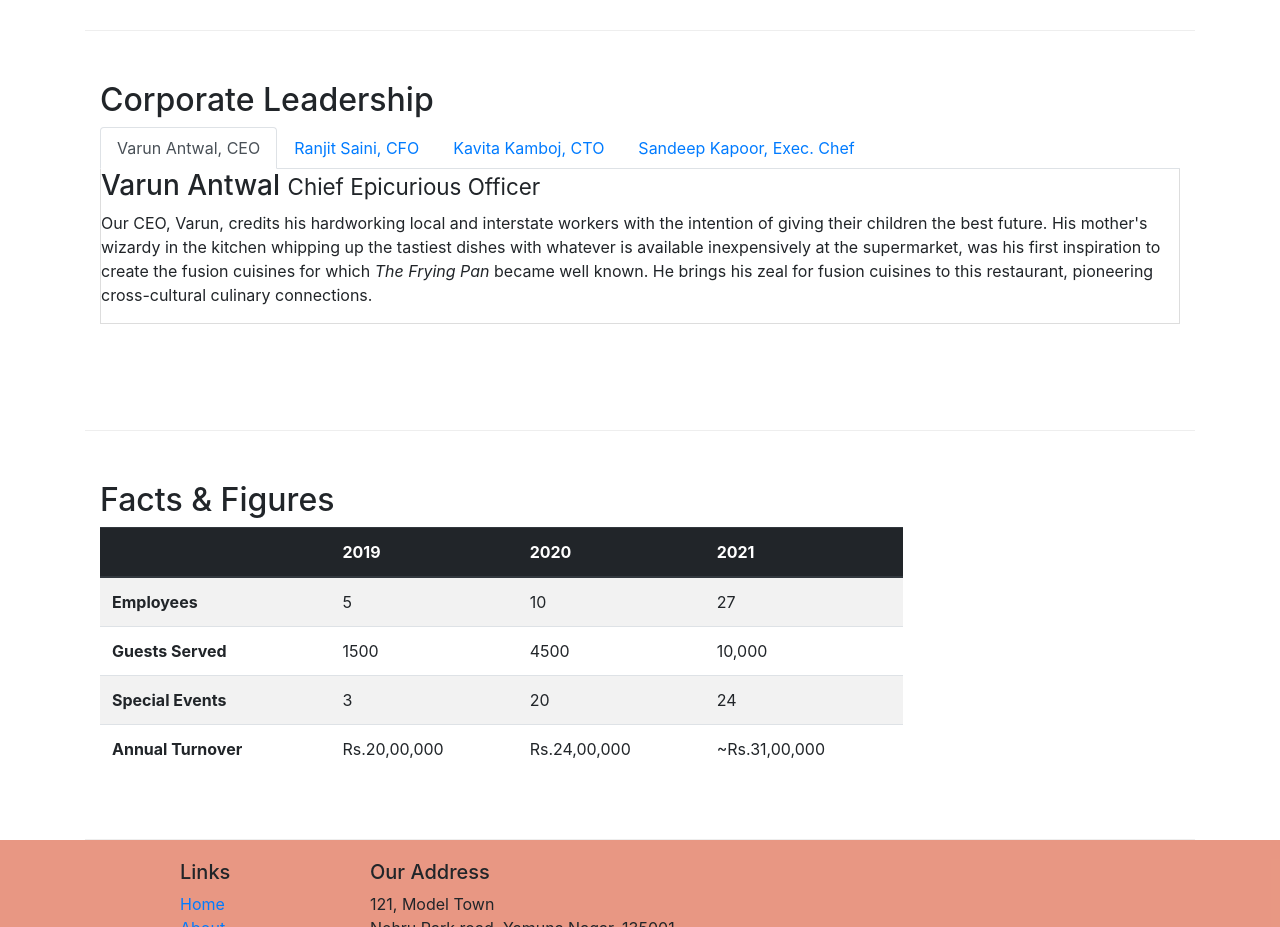
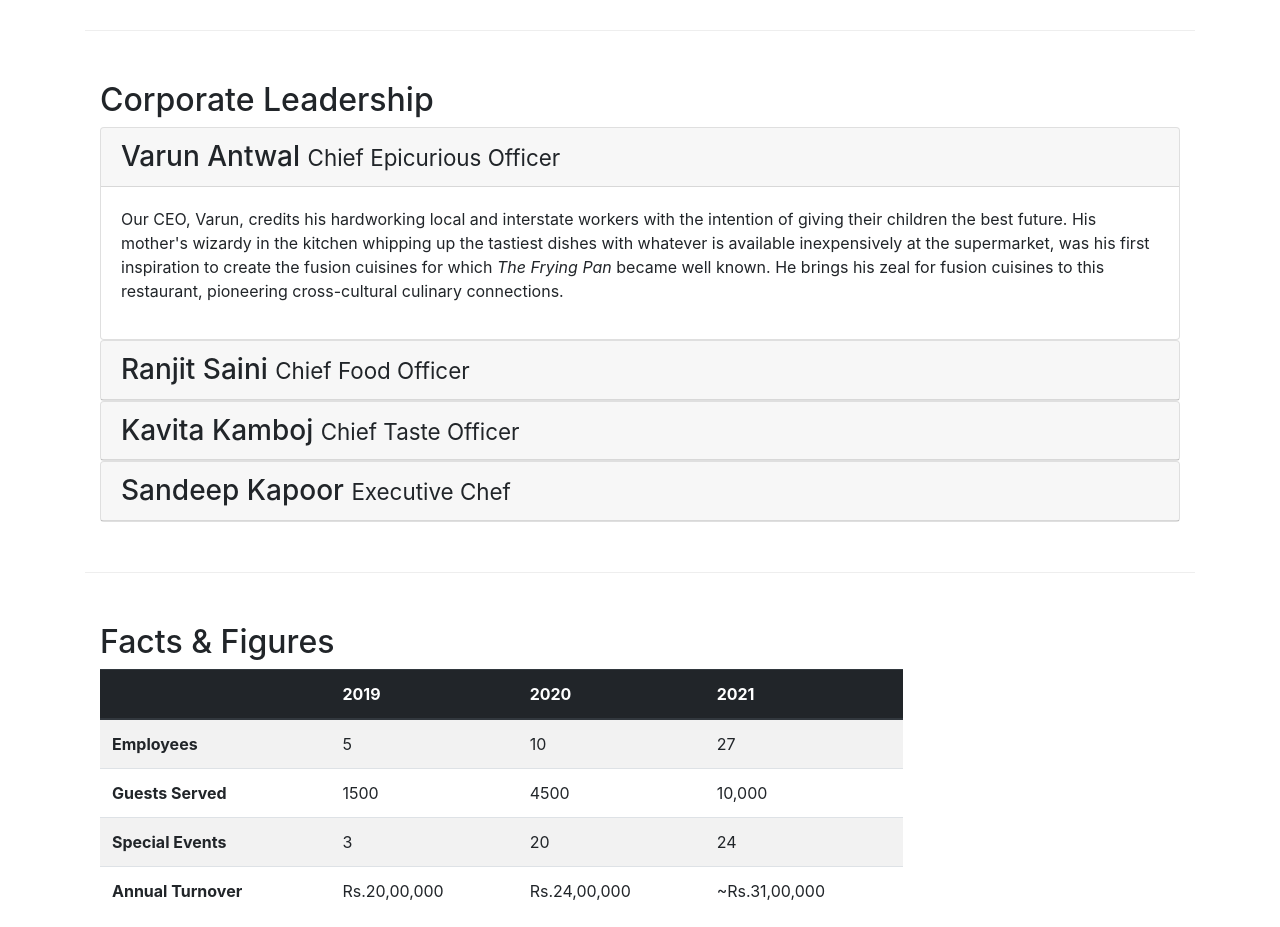
Before and after one commit to VARUN4111/confusion0, a website: page aboutus.html in a window 1280 px wide. Shown: the part 920-1847 px from the top of the page. Drawn offline with nearby package versions, Linux system fonts and the light colour scheme.

Commit message:
accordian

```diff
--- a/aboutus.html
+++ b/aboutus.html
@@ -106,48 +106,72 @@
 
 
 
-        <div class = "row row-content">
-            <div class = "col-12">
+<div class = "row row-content">
+    <div class = "col-12">
                 <h2>Corporate Leadership</h2>
 
-                <ul class="nav nav-tabs">
-                    <li class="nav-item">
-                      <a class="nav-link active" href="#varun"
-                        role="tab" data-toggle="tab">Varun Antwal, CEO</a>
-                    </li>
-                    <li class="nav-item">
-                      <a class="nav-link" href="#ranjit" role="tab"
-                        data-toggle="tab">Ranjit Saini, CFO</a>
-                    </li>
-                    <li class="nav-item">
-                      <a class="nav-link" href="#kavita"role="tab"
-                        data-toggle="tab">Kavita Kamboj, CTO</a>
-                    </li>
-                    <li class="nav-item">
-                      <a class="nav-link" href="#sandeep" role="tab"
-                        data-toggle="tab">Sandeep Kapoor, Exec. Chef</a>
-                    </li>
-                </ul>
-                <div class="tab-content">
-                    <div role="tabpanel" class="tab-pane fade show active" id="varun">
-                      <h3>Varun Antwal <small>Chief Epicurious Officer</small></h3>
-                      <p class = "d-none d-sm-block">Our CEO, Varun, credits his hardworking local and interstate workers with the intention of giving their children the best future. His mother's wizardy in the kitchen whipping up the tastiest dishes with whatever is available inexpensively at the supermarket, was his first inspiration to create the fusion cuisines for which <em>The Frying Pan</em> became well known. He brings his zeal for fusion cuisines to this restaurant, pioneering cross-cultural culinary connections.</p>
+        <div id="accordion">
+
+                     <div class="card">
+                        <div class="card-header" role="tab" id="varunhead">
+                        <h3 class="mb-0">
+                            <a data-toggle="collapse" data-target="#varun">
+                                         Varun Antwal <small>Chief Epicurious Officer</small>
+                                        </a>
+                                    </h3>
+                                    </div>
+                                    <div class="collapse show" id="varun" data-parent="#accordion">
+                                        <div class="card-body">
+                                <p class = "d-none d-sm-block">Our CEO, Varun, credits his hardworking local and interstate workers with the intention of giving their children the best future. His mother's wizardy in the kitchen whipping up the tastiest dishes with whatever is available inexpensively at the supermarket, was his first inspiration to create the fusion cuisines for which <em>The Frying Pan</em> became well known. He brings his zeal for fusion cuisines to this restaurant, pioneering cross-cultural culinary connections.</p>
+                            </div>
+                        </div>
                     </div>
-                    <div role="tabpanel" class="tab-pane fade" id="ranjit">
-                      <h3>Ranjit Saini <small>Chief Food Officer</small></h3>
+
+                    <div class="card">
+                        <div class="card-header" role="tab" id="ranjithead">
+                        <h3 class="mb-0">
+                            <a class="collapsed" data-toggle="collapse" data-target="#ranjit">
+                                Ranjit Saini <small>Chief Food Officer</small>
+                            </a>
+                        </h3>
+                    </div>
+                    <div class="collapse" id="ranjit" data-parent="#accordion">
+                        <div class="card-body">
                       <p class = "d-none d-sm-block">Our CFO, Vikas, as he is affectionately referred to by his colleagues, comes from a long established family tradition in farming and produce. His experiences growing up on a farm in the Uttar Pradesh outback gave him great appreciation for varieties of food sources. As he puts it in his own words, <em>Everything that runs, wins, and everything that stays, pays!</em></p>
                     </div>
-                   <div role="tabpanel" class="tab-pane fade" id="kavita">
-                     <h3>Kavita Kamboj <small>Chief Taste Officer</small></h3>
+                </div>
+            </div>
+            <div class="card">
+                <div class="card-header" role="tab" id="kavitahead">
+                <h3 class="mb-0">
+                    <a class="collapsed" data-toggle="collapse" data-target="#kavita">
+                        Kavita Kamboj <small>Chief Taste Officer</small>
+                    </a>
+                </h3>
+            </div>
+            <div class="collapse" id="kavita" data-parent="#accordion">
+                <div class="card-body">
                      <p class = "d-none d-sm-block">Blessed with the most discerning gustatory sense, Agumbe, our CTO, personally ensures that every dish that we serve meets her exacting tastes. Our chefs dread the tongue lashing that ensues if their dish does not meet her exacting standards. She lives by her motto, <em>You click only if you survive my lick.</em></p>
-                   </div>
-                   <div role="tabpanel" class="tab-pane fade" id="sandeep">
-                     <h3>Sandeep Kapoor <small>Executive Chef</small></h3>
+                    </div>
+                </div>
+            </div>
+            <div class="card">
+                    <div class="card-header" role="tab" id="sandeephead">
+                    <h3 class="mb-0">
+                        <a class="collapsed" data-toggle="collapse" data-target="#sandeep">
+                            Sandeep Kapoor <small>Executive Chef</small>
+                        </a>
+                    </h3>
+                </div>
+                <div class="collapse" id="sandeep" data-parent="#accordion">
+                    <div class="card-body">
                      <p class = "d-none d-sm-block">Award winning three-star Indian chef with wide International experience having worked closely with whos-who in the culinary world, he specializes in creating mouthwatering Indo-Italian fusion experiences. He says, <em>Put together the cuisines from the two craziest cultures, and you get a winning hit!</em></p>
                    </div>
                </div>
+           </div>
          </div>
-    </div>
+       </div>
+     </div>
 
             <div>
                 <div class="row row-content">
```
